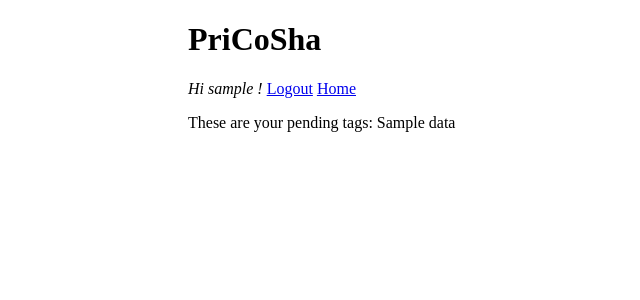
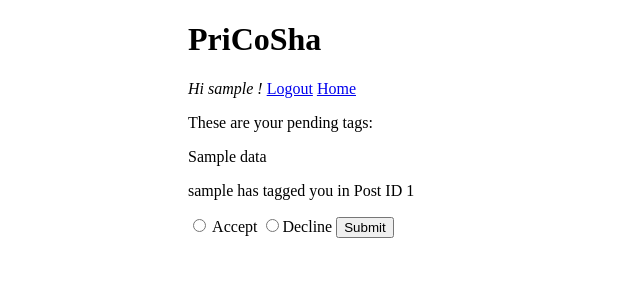
Before and after one commit to michello/PriCoSha, a Flask app: template templates/tags.html in a window 1280 px wide. Shown: the top 300 px of the page, without its empty margins (202-842 px from the left). Run offline with Flask 2, Linux system fonts and the light colour scheme; the visitor is signed in with stand-in values (Sample User, id 1); tables that the repository leaves empty hold one stand-in row (values such as "Sample post"); the template is opened without the code that fills it: most values are stand-ins (such as "Sample title", 1, 10 or a date in 2020).

Commit message:
adding stuff

```diff
--- a/templates/tags.html
+++ b/templates/tags.html
@@ -30,10 +30,14 @@
     <i>Hi {{ session['username'] }} ! </i> <a href="/logout">Logout</a> <a href ="/">Home</a>
     <p>
       {% if (data) %}
-        These are your pending tags:
-        {% for tag in data %}
-            {{ data }}
-        {% endfor %}
+      <p> These are your pending tags: </p>
+      {{ data }}
+      <form action="/confirmTags" method="POST">
+        <p>{{ data['username_tagger'] }} has tagged you in  Post ID {{ data['id'] }}</p>
+        <input type ="radio" name ="choice" value="accept"> Accept</input>
+        <input type ="radio" name ="choice" value="decline">Decline</input>
+        <input type="submit" value = Submit />
+      </form>
       {% else %}
         You do not have any pending tags!
       {% endif %}
```
Also changed, not shown: main.py (+11 -2 lines), tags.py (+8 -0 lines), README.md.
